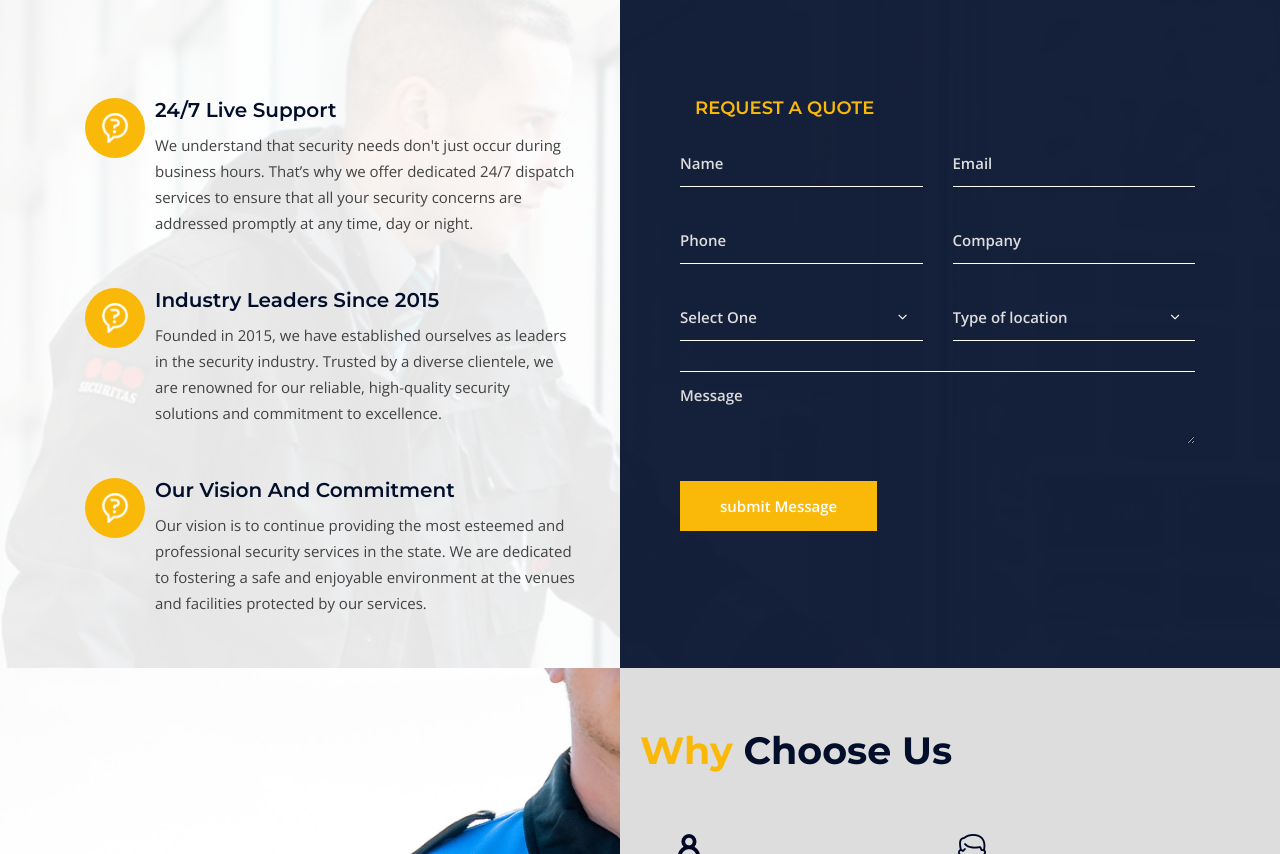
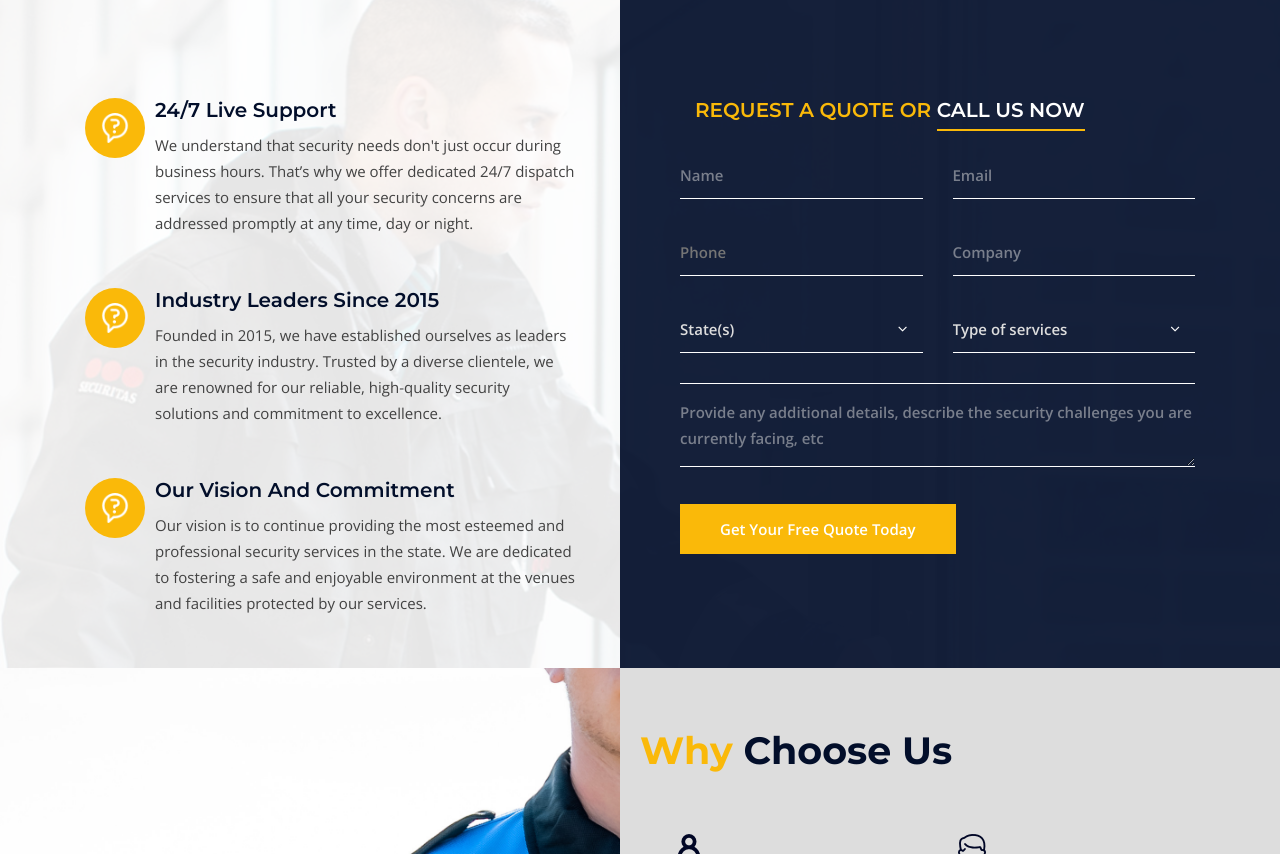
Before and after one commit to dawinderS/security-comp, a React (Create React App) app: page / in a window 1280 px wide. Shown: the part 935-1789 px from the top of the page. Built offline with nearby package versions, Linux system fonts and the light colour scheme.

Commit message:
fix request quote page

```diff
--- a/src/assets/css/main.css
+++ b/src/assets/css/main.css
@@ -2282,6 +2282,16 @@ footer {
 	top: 0;
 	right: 0;
 }
+
+.appointment-form > h2 > a{
+  color: #fff;
+  border-bottom: 2px solid #fab909;
+  padding-bottom: 7px;
+}
+.appointment-form > h2 > a:hover {
+  color: #fab909;
+  border-bottom: 2px solid #fff;
+}
 .appointment-form::before {
 	background-color: #020e2a;
 	content: "";
@@ -2296,8 +2306,10 @@ footer {
 .appointment-form  fieldset {
 	margin-left: -15px;
 }
-.appoitment-area .appointment-form .sngl-field {margin-bottom: 30px;
-	margin-top: 0;}
+.appoitment-area .appointment-form .sngl-field {
+  margin-bottom: 30px;
+	margin-top: 0;
+}
 .appoitment-area .appointment-form .sngl-field input {
 	width: 100%;
 	padding: 10px 0;
@@ -2307,14 +2319,16 @@ footer {
 	font-weight: 600;
 	background: none;
 }
+
 .appoitment-area .appointment-form .sngl-field textarea {
 	border-top: 1px solid #fff;
+	border-bottom: 1px solid #fff;
 	color: #ddd;
 	border-radius: 0;
 	font-weight: 600;
 	margin-top: -15px;
 	width: 100%;
-	padding: 10px 0;
+	padding: 15px 0;
 	background: none;
 }
 .appoitment-area .appointment-form .sngl-field select {
@@ -2346,40 +2360,46 @@ footer {
 	top: 10px;
 }
 .appoitment-area .appointment-form .sngl-field input[type="text"]::-webkit-input-placeholder {
-	color:#ddd;opacity:1
+	color:#ddd;opacity:0.5
 }
 .appoitment-area .appointment-form .sngl-field input[type="email"]::-webkit-input-placeholder {
-	color:#ddd;opacity:1
+	color:#ddd;opacity:0.5
 }
 .appoitment-area .appointment-form .sngl-field textarea::-webkit-input-placeholder {
-	color:#ddd;opacity:1
+	color:#ddd;opacity:0.5
 }
 
 .appoitment-area .appointment-form .sngl-field option::-webkit-input-placeholder {
-	color:#ddd;opacity:1
+	color:#ddd;opacity:0.5
 }
 
 .appoitment-area .appointment-form .sngl-field input[type="text"]::-moz-placeholder{
-	color:#ddd;opacity:1
+	color:#ddd;opacity:0.5
 }
 .appoitment-area .appointment-form .sngl-field input[type="email"]::-moz-placeholder{
-	color:#ddd;opacity:1
+	color:#ddd;opacity:0.5
 }
 .appoitment-area .appointment-form .sngl-field textarea::-moz-placeholder{
-	color:#ddd;opacity:1
+	color:#ddd;opacity:0.5
 }
 
 .appoitment-area .appointment-form .sngl-field option::-moz-placeholder{
-	color:#ddd;opacity:1
-}
-
-
-
-.appointment-form  h2, .company-openingtime h2 {
+	color:#ddd;opacity:0.5
+}
+
+
+
+.company-openingtime h2 {
 	font-size: 18px;
 	text-transform: uppercase;
-	color:#fab909}
-
+	color:#fab909
+}
+.appointment-form h2 {
+  font-size: 20px;
+	text-transform: uppercase;
+	color:#fab909;
+  padding-bottom: 10px;
+}
 /*
 22.Patner Section
 ======================*/
--- a/src/components/quote-form/AllCountryList.js
+++ b/src/components/quote-form/AllStateList.js
@@ -1,6 +1,6 @@
 import React from 'react';
 
-const AllCountryList = () => {
+const AllStateList = () => {
     return (
       <>
         <option value="Multi">Multi-States</option>
@@ -59,4 +59,4 @@ const AllCountryList = () => {
     );
 };
 
-export default AllCountryList;
+export default AllStateList;
--- a/src/components/quote-form/QuoteForm.js
+++ b/src/components/quote-form/QuoteForm.js
@@ -2,11 +2,12 @@ import React, {useState} from 'react';
 import emailjs from "emailjs-com";
 import DatePicker from "react-datepicker";
 import "react-datepicker/dist/react-datepicker.css";
-import AllCountryList from "./AllCountryList";
+import AllStateList from "./AllStateList";
+import ServiceList from "./ServicesList";
 
 const QuoteForm = () => {
-    const [selectedDate, setSelectedDate] = useState();
-    const [startDate, setStartDate] = useState();
+    // const [selectedDate, setSelectedDate] = useState();
+    // const [startDate, setStartDate] = useState();
 
     const [result, setResult] = useState(false);
     const sendEmail = (e) => {
@@ -30,7 +31,9 @@ const QuoteForm = () => {
     return (
       <>
         <div className="appointment-form">
-          <h2>Request A Quote</h2>
+          <h2>
+            Request A Quote Or <a href="tel:+18058142049">Call Us Now</a>
+          </h2>
           <form action="" onSubmit={sendEmail}>
             <fieldset>
               <div className="row">
@@ -59,8 +62,9 @@ const QuoteForm = () => {
                     <input
                       placeholder="Phone"
                       name="tel"
-                      type="text"
-                      required
+                      type="tel"
+                      pattern="[0-9]{10}"
+                      // required
                     />
                   </div>
                 </div>
@@ -98,12 +102,12 @@ const QuoteForm = () => {
                 <div className="col-lg-6 col-md-6 col-sm-6 col-xs-12">
                   <div className="sngl-field">
                     <div className="select-arrow">
-                      <select name="location">
-                        <option disabled hidden selected>
-                          Select One
+                      <select name="states">
+                        <option value="" disabled selected hidden>
+                          State(s)
                         </option>
                         {/* <option selected="" >State(s)</option> */}
-                        <AllCountryList />
+                        <AllStateList />
                       </select>
                     </div>
                   </div>
@@ -112,20 +116,25 @@ const QuoteForm = () => {
                   <div className="sngl-field">
                     <div className="select-arrow">
                       <select name="location">
-                        <option selected="">Type of location</option>
-                        <AllCountryList />
+                        <option value="" disabled selected hidden>
+                          Type of services
+                        </option>
+                        <ServiceList />
                       </select>
                     </div>
                   </div>
                 </div>
                 <div className="col-lg-12 col-md-12 col-sm-12 col-xs-12">
                   <div className="sngl-field">
-                    <textarea placeholder="Message" name="message" />
+                    <textarea
+                      placeholder="Provide any additional details, describe the security challenges you are currently facing, etc"
+                      name="message"
+                    />
                   </div>
                 </div>
                 <div className="col-lg-12 col-md-12 col-sm-12 col-xs-12">
                   <div className="filed-submitbtn">
-                    <input value="submit Message" type="submit" />
+                    <input value="Get Your Free Quote Today" type="submit" />
                   </div>
                 </div>
               </div>
--- /dev/null
+++ b/src/components/quote-form/ServicesList.js
@@ -0,0 +1,22 @@
+import React from 'react';
+
+const ServicesList = () => {
+  return (
+    <>
+      <option value="armed">Armed</option>
+      <option value="unarmed">Unarmed</option>
+      <option value="vehicle-patrol">Vehicle Patrol</option>
+      <option value="parking-control">Parking Control</option>
+      <option value="traffic-control">Traffic Control</option>
+      <option value="firewatch-security">Firewatch Security</option>
+      <option value="event-security">Event Security</option>
+      <option value="temporary-security">Temporary Security</option>
+      <option value="undercover">Undercover</option>
+      <option value="executive-protection">Executive Protection</option>
+      <option value="roving-patrol">Roving Patrol</option>
+      <option value="cctv-security-watch">CCTV Security Watch</option>
+    </>
+  );
+};
+
+export default ServicesList;
```
